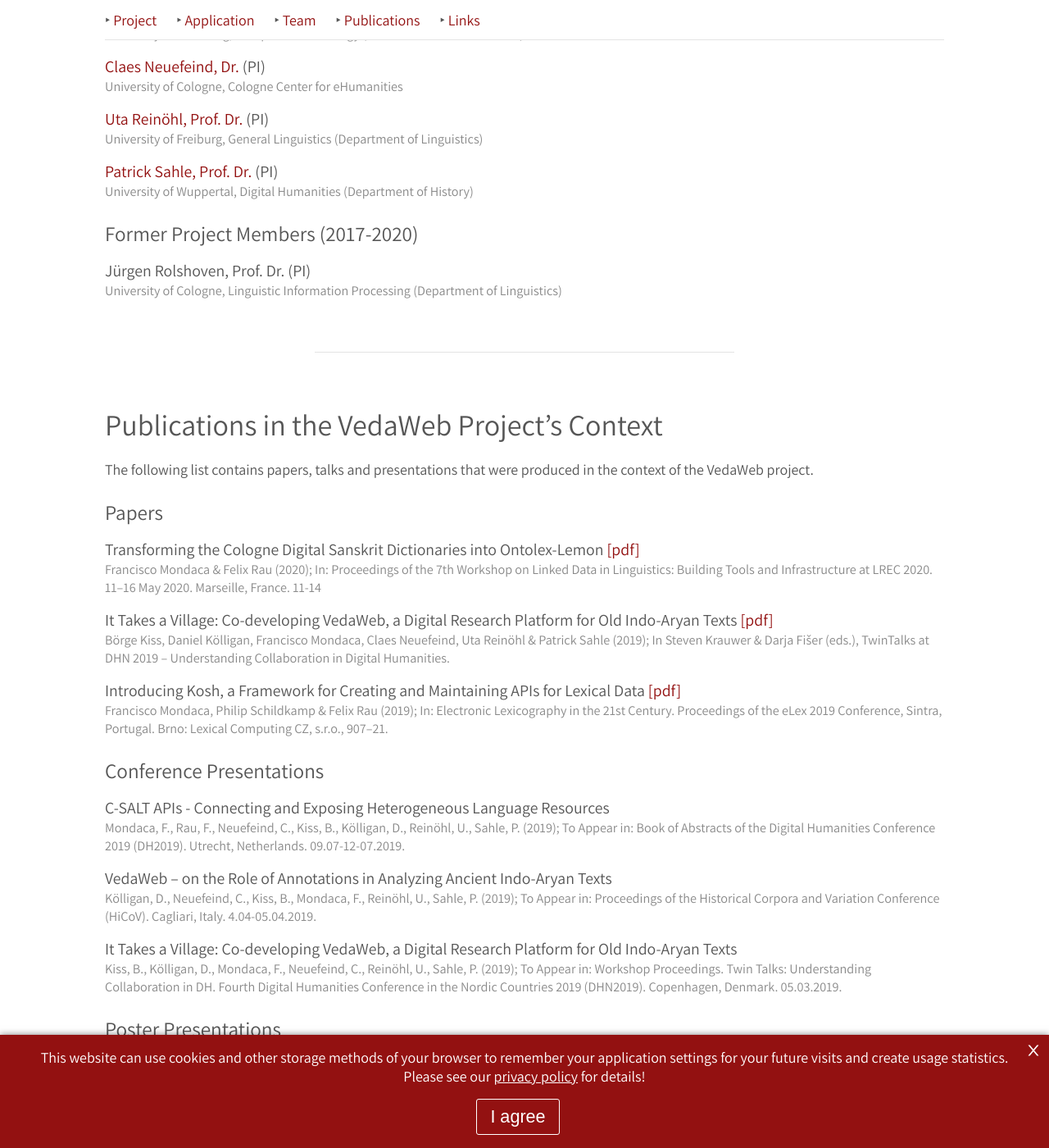
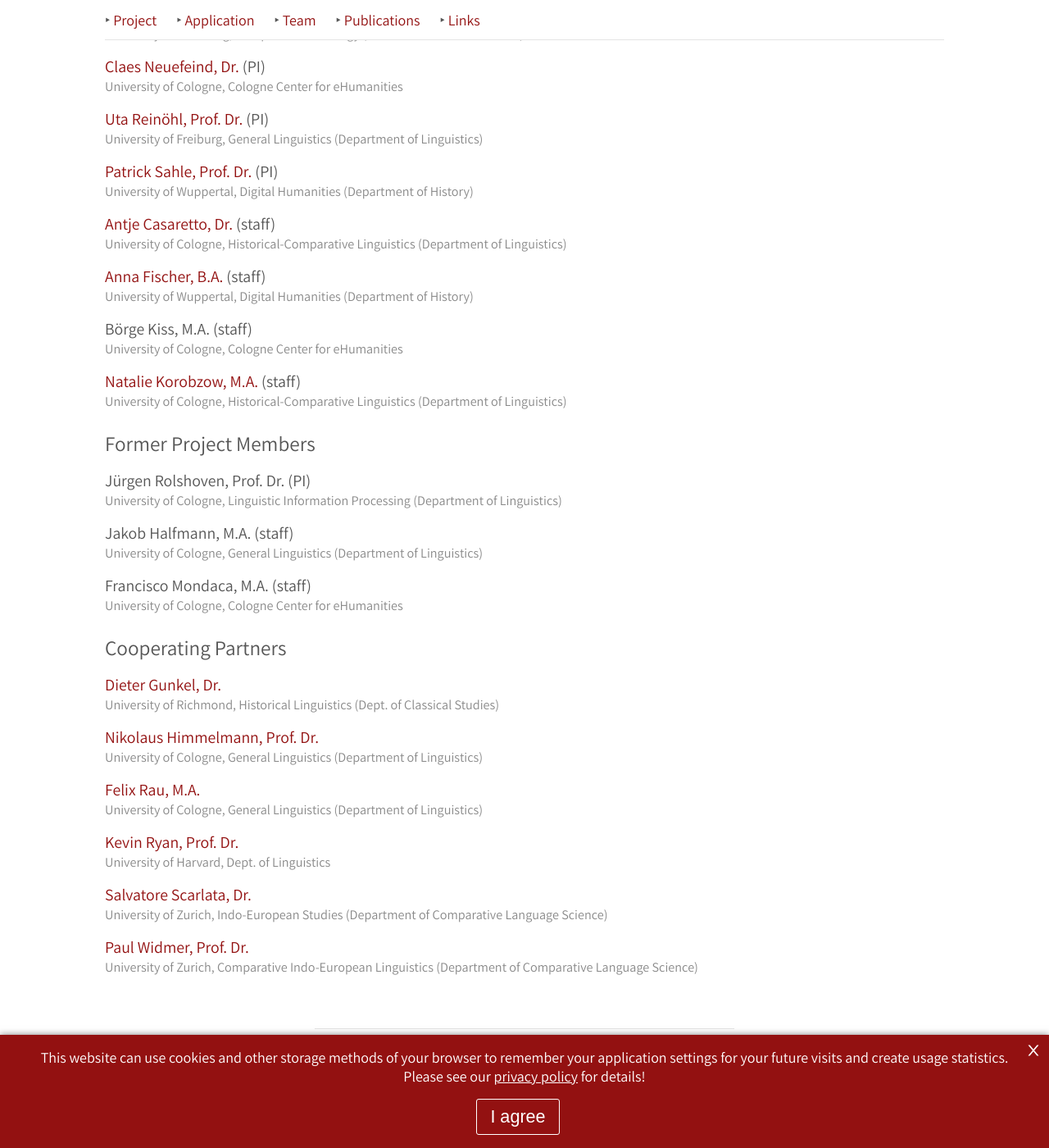
Before and after one commit to VedaWebProject/vedaweb-project-page, a Jekyll site: the page built from index.md, in a window 1280 px wide and 1400 px high, scrolled down 1087 px. Shown: the whole window at 82% size. Built offline with Jekyll 4.4.1, drawn with Linux system fonts in a browser that asks for light colours; some of the changed text lies outside the part shown.

Commit message:
Implement structured display of team members

```diff
--- a/index.md
+++ b/index.md
@@ -17,43 +17,48 @@
 
 # Team
 
-{% assign roles = "PI,Staff,Collaborator" | split: "," %}
 
-## Active Project Members (2022-2025)
-
-{% assign members_active = site.team | where: "status", "active" %}
-
-{% for role in roles %}
-    {% assign members = members_active | where: "role", role %}
+## Active Project Members
+{% assign team_roles = "PI,staff" | split: "," %}
+{% assign active_members = site.team | where: "status", "active" %}
+{% for role in team_roles %}
+    {% assign members = active_members | where: "role", role %}
     {% for member in members %}
-
-{% if member.website and member.website != blank and member.website != nil %}
+        {% if member.website and member.website != blank and member.website != nil %}
 ### [{{ member.display_name }}]({{ member.website }}) ({{ member.role }})
-{% else %}
+        {% else %}
 ### {{ member.display_name }} ({{ member.role }})
-{% endif %}
+        {% endif %}
 > {{ member.institution }}
-
     {% endfor %}
 {% endfor %}
 
 
-## Former Project Members (2017-2020)
+## Former Project Members
+{% assign team_roles = "PI,staff" | split: "," %}
+{% assign inactive_members = site.team | where: "status", "inactive" %}
+{% for role in team_roles %}
+    {% assign members = inactive_members | where: "role", role %}
+    {% for member in members %}
+        {% if member.website and member.website != blank and member.website != nil %}
+### [{{ member.display_name }}]({{ member.website }}) ({{ member.role }})
+        {% else %}
+### {{ member.display_name }} ({{ member.role }})
+        {% endif %}
+> {{ member.institution }}
+    {% endfor %}
+{% endfor %}
 
-{% assign members_inactive = site.team | where: "status", "inactive" %}
 
-{% for role in roles %}
-    {% assign members = members_inactive | where: "role", role %}
-    {% for member in members %}
-
-{% if member.website and member.website != blank and member.website != nil %}
-### [{{ member.display_name }}]({{ member.website }}) ({{ member.role }})
-{% else %}
-### {{ member.display_name }} ({{ member.role }})
-{% endif %}
+## Cooperating Partners
+{% assign cooperating_partners = site.team | where: "role", "cooperating partner" %}
+{% for member in cooperating_partners %}
+    {% if member.website and member.website != blank and member.website != nil %}
+### [{{ member.display_name }}]({{ member.website }})
+    {% else %}
+### {{ member.display_name }}
+    {% endif %}
 > {{ member.institution }}
-
-    {% endfor %}
 {% endfor %}
 
 
```
